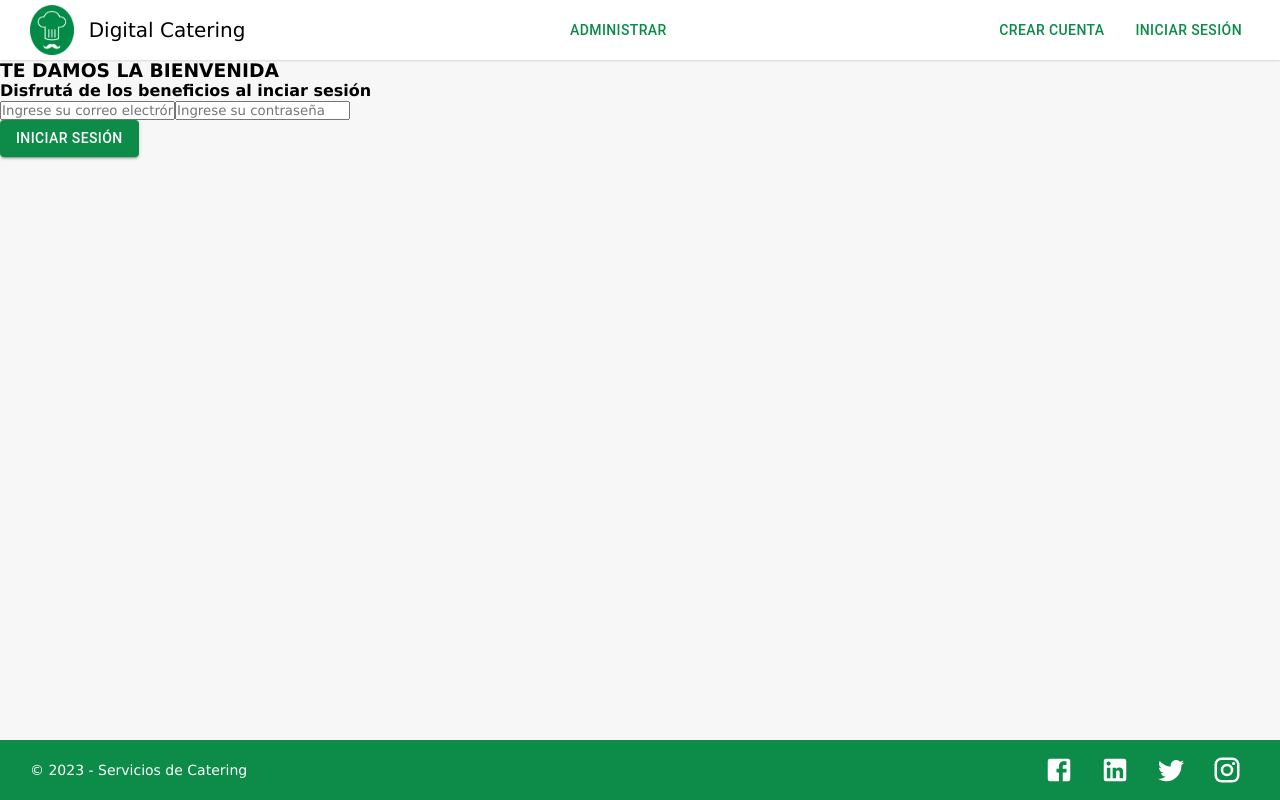
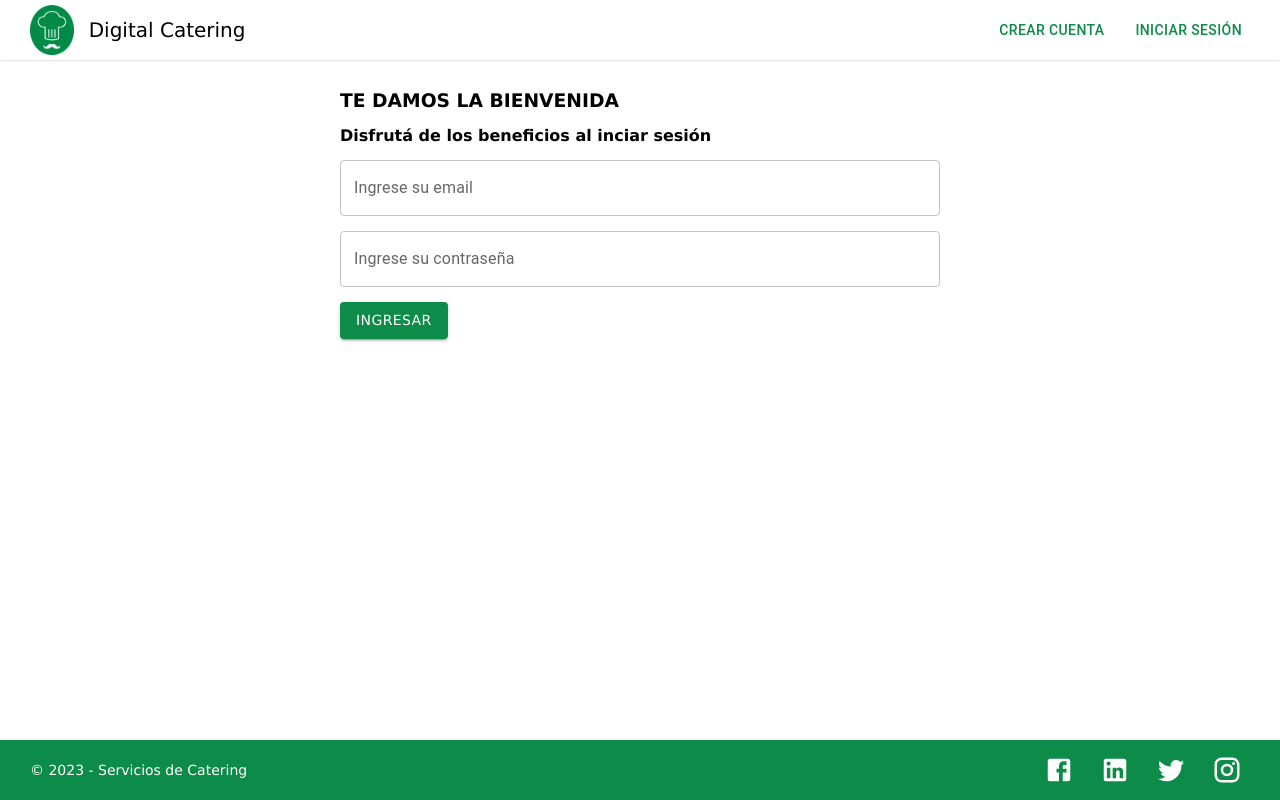
Before and after one commit to MauricioZapata00/230630-CTD-final-project-team-1-group-1, a React (Vite) app in the folder Front/: page /ingreso in a window 1280 px wide. Built offline with nearby package versions, Linux system fonts and the light colour scheme.

Commit message:
se alinean estilos entre login y registro

```diff
--- a/Front/src/components/common/Products/Products.jsx
+++ b/Front/src/components/common/Products/Products.jsx
@@ -2,10 +2,10 @@ import { CircularProgress } from "@mui/material";
 import Product from "../Product/Product";
 import PropTypes, { shape } from "prop-types";
 
-const Products = ({ products, loading }) => {
+const Products = ({ products, loading, title }) => {
   return (
     <div className="products">
-
+      {title?.length > 0 && <h2>{title}</h2>}
       {loading && (
         <div className="products__loading">
           <CircularProgress />
@@ -19,7 +19,7 @@ const Products = ({ products, loading }) => {
             ))
           ) : (
             <div className="products__empty">
-              No hay productos recomendados.
+              No hay productos para mostrar.
             </div>
           )}
         </div>
@@ -36,6 +36,7 @@ const Products = ({ products, loading }) => {
 Products.propTypes = {
   products: PropTypes.arrayOf(shape),
   loading: PropTypes.bool,
+  title: PropTypes.string.isRequired,
 };
 
 export default Products;
--- a/Front/src/components/common/ProductsList/ProductsList.jsx
+++ b/Front/src/components/common/ProductsList/ProductsList.jsx
@@ -17,8 +17,8 @@ const ProductsList = ({ products, loading }) => {
               <ProductItem key={product.id} product={product} />
             ))
           ) : (
-            <div className="products__empty">
-              No hay productos recomendados.
+            <div className="products-list__empty">
+              <p>No hay productos cargados.</p>
             </div>
           )}
         </div>
--- a/Front/src/components/layout/Header/Header.jsx
+++ b/Front/src/components/layout/Header/Header.jsx
@@ -1,7 +1,7 @@
 import { Avatar, Button } from "@mui/material";
 import { useNavigate } from "react-router-dom";
 import Logo1 from "../../../assets/Imagen2.png";
-import { useContext } from "react";
+import { useContext, useEffect } from "react";
 import { AppContext } from "../../../context";
 import PropTypes from "prop-types";
 import SettingsIcon from "@mui/icons-material/Settings";
@@ -23,17 +23,25 @@ const Header = ({ admin = false }) => {
     navigateTo("/ingreso");
   };
 
-  const handleGoToAdmin = () => {
+  /* const handleGoToAdmin = () => {
     navigateTo("/admin");
-  };
+  }; */
 
   const handleGoToSite = () => {
     navigateTo("/");
   };
 
   const handleLogOut = () => {
+    localStorage.removeItem("logedUser");
     setLogedUser(false);
   };
+
+  useEffect(() => {
+    const logedUserData = localStorage.getItem("logedUser");
+    if (logedUserData) {
+      setLogedUser(JSON.parse(logedUserData));
+    }
+  }, [setLogedUser]);
 
   return (
     <>
@@ -55,12 +63,13 @@ const Header = ({ admin = false }) => {
             <Button onClick={handleGoToSite}>Ir al Sitio</Button>
           </div>
         )}
-        {!admin && (
+        {/* {!admin && (
           <div>
             <Button onClick={handleGoToAdmin}>Administrar</Button>
           </div>
-        )}
+        )} */}
         {!logedUser ? (
+          !admin && (
             <div className="header__buttons">
               <Button variant="text" onClick={handleRegisterClick}>
                 Crear Cuenta
@@ -69,6 +78,7 @@ const Header = ({ admin = false }) => {
                 Iniciar Sesión
               </Button>
             </div>
+          )
         ) : (
           <div className="header__user-info">
             <Avatar sx={{ bgcolor: "#67D671" }}>{logedUser.avatar}</Avatar>
--- a/Front/src/components/pages/HomePage/HomePage.jsx
+++ b/Front/src/components/pages/HomePage/HomePage.jsx
@@ -43,8 +43,11 @@ const Home = () => {
     <div>
       <Search />
       <Categories categories={categories} loading={categoriesLoading} />
-      <h2>Productos Recomendados</h2>
-      <Products products={products} loading={productsLoading} />
+      <Products
+        products={products}
+        loading={productsLoading}
+        title="Productos recomendados"
+      />
       {success && <SuccessMessage />}
       {error && <ErrorMessage />}
     </div>
--- a/Front/src/components/pages/LoginPage/LoginPage.jsx
+++ b/Front/src/components/pages/LoginPage/LoginPage.jsx
@@ -3,68 +3,128 @@ import { useContext, useState } from "react";
 import { useNavigate } from "react-router-dom";
 import { AppContext } from "../../../context";
 import { validateUser } from "../../../services";
+import { TextField } from "@mui/material";
+import ErrorMessage from "../../common/ErrorMessage";
 
 const LoginPage = () => {
   const navigateTo = useNavigate();
-  const {setLogedUser } = useContext(AppContext);
+  const { setLogedUser, error, setError } = useContext(AppContext);
 
   const [email, setEmail] = useState("");
   const [contrasena, setContrasena] = useState("");
-  const [error, setError] = useState("");
 
-  const handleSubmit = async(e) =>{
+  const [sending, setSending] = useState(false);
+  const [errors, setErrors] = useState([]);
+
+  const hasError = (name) => {
+    const foundError = errors.find((error) => error.name === name);
+    return foundError?.message;
+  };
+
+  const handleSubmit = async (e) => {
     e.preventDefault();
+
+    const newErrors = [];
 
     const cleanEmail = email.trim();
     const emailRegex = /^[^\s@]+@[^\s@]+\.[^\s@]+$/;
 
-      if (!email || !emailRegex.test(email) || !contrasena) {
-        setError('Por favor, ingresa el email y la contraseña');
+    if (!email || !emailRegex.test(cleanEmail) || !contrasena) {
+      newErrors.push({
+        name: "email",
+        message: "Email inválido.",
+      });
+    }
+
+    if (contrasena.length < 8) {
+      newErrors.push({
+        name: "password",
+        message: "La contraseña debe contener al menos 8 caracteres.",
+      });
+    }
+
+    setErrors(newErrors);
+
+    if (newErrors.length > 0) {
       return;
     }
+
+    setSending(true);
+
     try {
       const response = await validateUser({ email, contrasena });
 
-      if (response.status === 200) {
-        navigateTo("/")
-        const firstLetter = email.charAt(0).toUpperCase()
-        const username = email.split("@")[0]
-        setLogedUser({ userName: username, avatar:firstLetter, isAdmin: true })
-        console.log('Inicio de sesión exitoso');
-      } else {
-        setError("Por favor, verifique que el email y contraseña ingresados sean correctos")
-        console.log('Credenciales inválidas');
+      console.log({ response });
+
+      const firstLetter = email.charAt(0).toUpperCase();
+      const username = email.split("@")[0];
+      const logedUser = {
+        userName: username,
+        avatar: firstLetter,
+        isAdmin: true,
+      };
+
+      setLogedUser(logedUser);
+      localStorage.setItem("logedUser", JSON.stringify(logedUser));
+      setSending(false);
+      navigateTo("/");
+      console.log("Inicio de sesión exitoso");
+    } catch (error) {
+      setError("Email y/o contraseña incorrectos");
+      setSending(false);
+      console.error("Error al iniciar sesión", error);
     }
-    } catch (error) {
-      setError("Por favor, verifique que el email y contraseña ingresados sean correctos")
-      console.error('Error al iniciar sesión', error);
-    }
-
-  }
+  };
 
   return (
-      <section className='section' >
+    <section className="login-page">
+      <div className="login-page__form-container">
         <h3>TE DAMOS LA BIENVENIDA</h3>
         <h4>Disfrutá de los beneficios al inciar sesión</h4>
         <form onSubmit={handleSubmit}>
-              <input
-                type="email"
+          <div className="form-control">
+            <TextField
+              error={!!hasError("email")}
+              name="email"
+              label="Ingrese su email"
+              variant="outlined"
+              fullWidth={true}
               value={email}
               onChange={(e) => setEmail(e.target.value)}
-                placeholder="Ingrese su correo electrónico"
             />
-              <input
-                type="password"
+            {!!hasError("email") && (
+              <p className="error">{hasError("email")}</p>
+            )}
+          </div>
+          <div className="form-control">
+            <TextField
+              error={!!hasError("password")}
+              name="contrasena"
+              label="Ingrese su contraseña"
+              variant="outlined"
+              fullWidth={true}
               value={contrasena}
               onChange={(e) => setContrasena(e.target.value)}
-                placeholder="Ingrese su contraseña"
+              type="password"
             />
-              <div>{error}</div>
-              <LoadingButton variant="contained" type="submit">Iniciar sesión</LoadingButton>
+            {!!hasError("password") && (
+              <p className="error">{hasError("password")}</p>
+            )}
+          </div>
+
+          <LoadingButton
+            onClick={handleSubmit}
+            loading={sending}
+            variant="contained"
+            disabled={sending}
+          >
+            <span>Ingresar</span>
+          </LoadingButton>
         </form>
-
+        {error && <ErrorMessage />}
+      </div>
     </section>
-  )
+  );
 };
 
 export default LoginPage;
--- a/Front/src/components/pages/RegisterPage/RegisterPage.jsx
+++ b/Front/src/components/pages/RegisterPage/RegisterPage.jsx
@@ -5,10 +5,13 @@ import { createUser } from "../../../services";
 import ErrorMessage from "../../common/ErrorMessage";
 import SuccessMessage from "../../common/SuccessMessage";
 import { AppContext } from "../../../context";
+import { useNavigate } from "react-router";
 
 const emailRegex = /^\w+([.-]?\w+)*@\w+([.-]?\w+)*(\.\w{2,3})+$/;
 
 const RegisterPage = () => {
+  const navigateTo = useNavigate();
+
   const { success, setSuccess, error, setError } = useContext(AppContext);
   const [data, setData] = useState({
     nombre: "",
@@ -64,10 +67,12 @@ const RegisterPage = () => {
     if (newErrors.length > 0) {
       return;
     }
+
     setSending(true);
     createUser(data)
-      .then((response) => {
-        setSuccess(response.data);
+      .then(() => {
+        setSuccess("La cuenta se creó correctamente");
+        navigateTo("/ingreso");
       })
       .catch((error) => {
         const errorMsg =
--- a/Front/src/styles/App.scss
+++ b/Front/src/styles/App.scss
@@ -4,6 +4,7 @@
 @import "./layout/footer";
 //PAGES
 @import "./pages/detailPage";
+@import "./pages/loginPage";
 @import "./pages/registerPage";
 @import "./pages/adminListProducts";
 @import "./pages/adminCreateProduct";
--- a/Front/src/styles/common/_productsList.scss
+++ b/Front/src/styles/common/_productsList.scss
@@ -20,4 +20,15 @@
         align-items: center;
         flex: 1;
     }
+
+    &__empty {
+        flex: 1;
+        display: flex;
+        flex-direction: column;
+        align-items: center;
+        justify-content: center;
+        font-size: 20px;
+        color: $gray-dark;
+        gap: 25px;
+    }
 }
--- /dev/null
+++ b/Front/src/styles/pages/_loginPage.scss
@@ -0,0 +1,21 @@
+.login-page {
+    background: white;
+    flex: 1;
+    display: flex;
+    flex-direction: column;
+    align-items: center;
+
+    &__form-container {
+        margin: 30px 0;
+        width: 600px;
+
+        @media (max-width: 720px) {
+            padding: 0 25px;
+            width: 100%;
+        }
+
+        h3 {
+            margin-bottom: 15px;
+        }
+    }
+}
```
Also changed, not shown: Front/src/components/pages/CategoryPage/CategoryPage.jsx (+13 -10 lines). Lines whose indentation alone changed are shown as unchanged.
